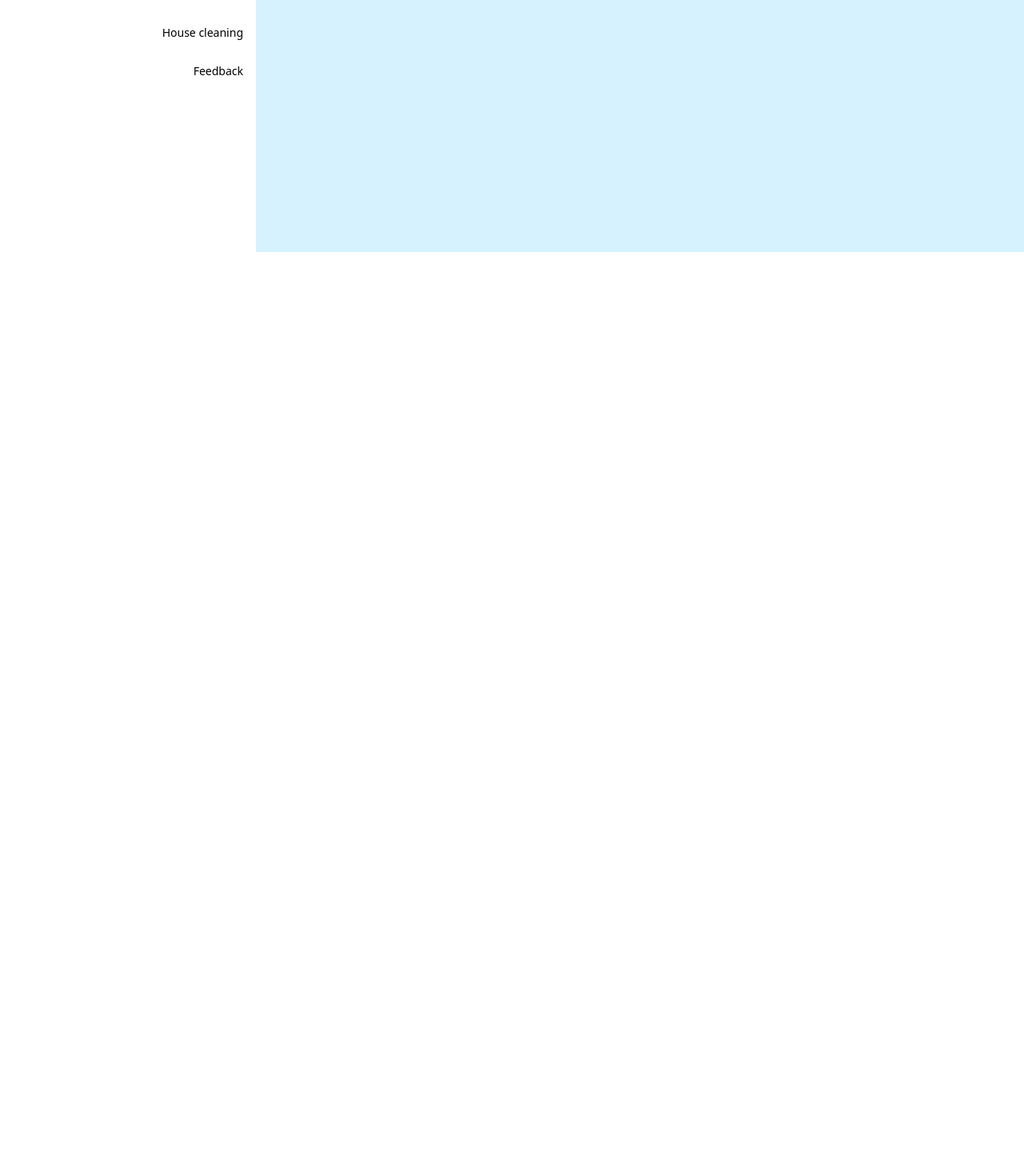
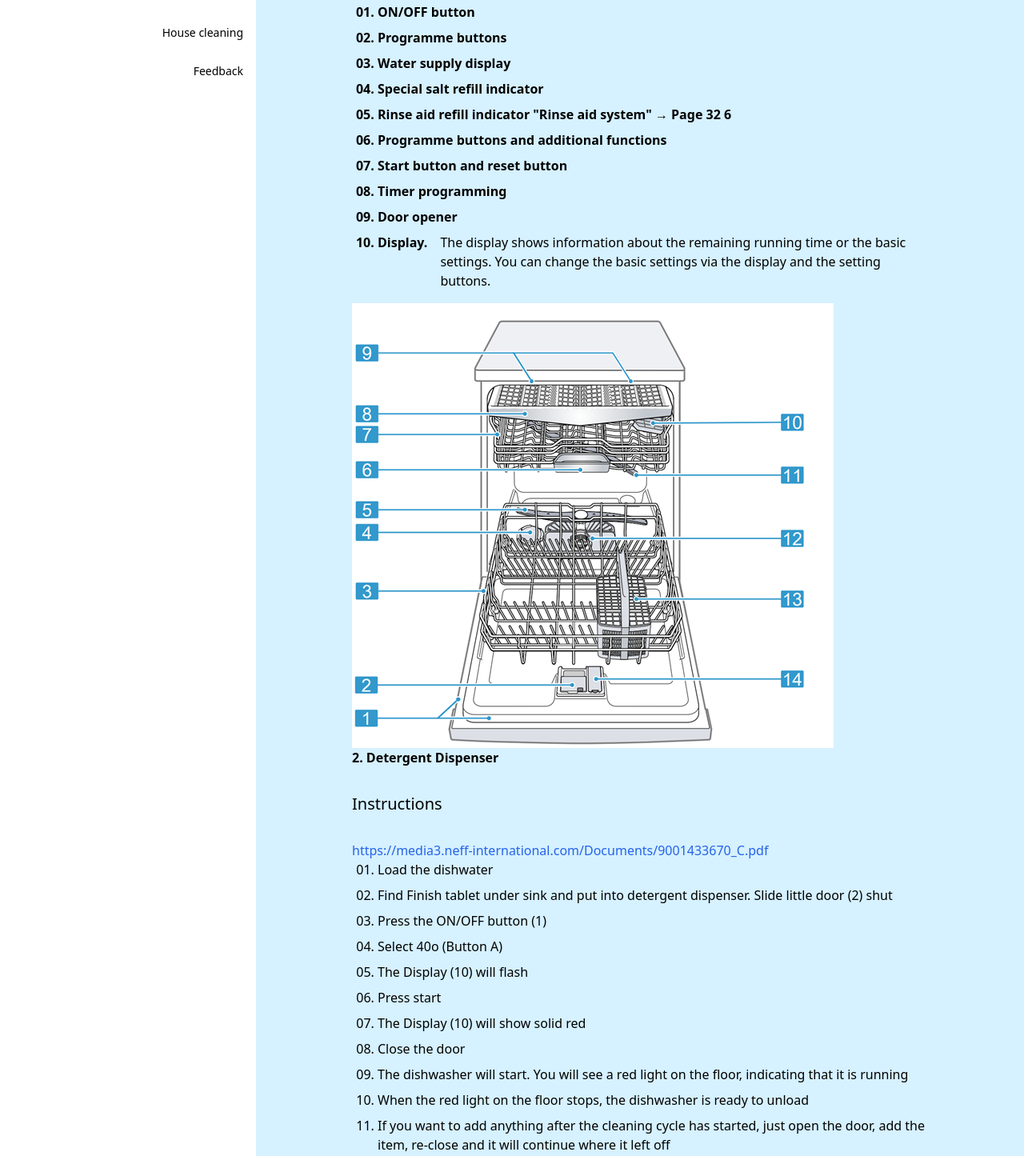
Before and after one commit to ConjecturesandRefutations/Four-Elms, a React (Create React App) app: page /appliances/dishwasher in a window 1280 px wide. Shown: the part 485-1930 px from the top of the page at 80% size. Before the commit the page ends 800 px from the top, so only its background shows below. Built offline with nearby package versions, Linux system fonts and the light colour scheme.

Commit message:
dishwasher added

```diff
--- a/src/App.css
+++ b/src/App.css
@@ -123,8 +123,13 @@ font-weight: bold;
   list-style-type: disc;
 }
 
-#url{
+#url, #urlTwo{
   word-wrap: break-word;
+}
+
+.badDiv{
+  display: flex;
+  flex-direction: row;
 }
 
 @media (max-width: 500px) {
--- a/src/pages/Appliances/Dishwasher.js
+++ b/src/pages/Appliances/Dishwasher.js
@@ -2,6 +2,9 @@ import { useContext, useEffect } from 'react'
 import { LangContext } from '../../context/language.context';
 
 import Navbar from "../../components/Navbar";
+
+import DishwasherOne from '../../images/Dishwasher/DishwasherOne.png'
+import DishwasherTwo from '../../images/Dishwasher/DishwasherTwo.png'
 
 function Dishwasher(){
 
@@ -25,12 +28,75 @@ return(
 
 <main class="background md:col-span-3" id='Dishwasher'>
 
-<div class='md:pt-10 w-3/5 mx-auto' >
+<div class='md:pt-10 w-3/4 mx-auto' >
 
-<h1 class='text-2xl font-bold mb-8 mt-4'> Mattis habitasse laoreet sociosqu, non vestibulum conubia </h1>
+<h1 class='text-2xl font-bold mb-8 mt-4'> {lang === 'english'  ? `Instructions for Dishwasher` : `Instrucciones para lavavajillas`} </h1>
 
-<p class='mb-8'>Diam suspendisse class egestas, sapien fringilla consequat, libero lorem eu convallis pretium scelerisque ipsum. Aenean lacinia imperdiet dictumst, nunc feugiat rutrum, sodales non risus vel orci integer. Posuere lacinia sed, per torquent, class eros suspendisse imperdiet ultrices aliquam.</p>
+<h2 class='text-xl mb-8'>{lang === 'english'  ? `Controls` : `Mandos`}</h2>
 
+<img class='mb-4' src={DishwasherOne} alt='dishwasher knobs' />
+
+<ol class='ordered ml-8 font-bold'>
+
+<li class='mb-2'>{lang==='english' ? 'ON/OFF button ' : 'Boton de encendido / apagado'}</li>
+
+<li class='mb-2'>{lang==='english' ? 'Programme buttons ' : 'Botones de programa'}</li>
+
+<li class='mb-2'>{lang==='english' ? 'Water supply display' : 'Pantalla de suministro de agua'}</li>
+
+<li class='mb-2'>{lang==='english' ? 'Special salt refill indicator ' : 'Indicador de recarga de sal especial'}</li>
+
+<li class='mb-2'>{lang==='english' ? `Rinse aid refill indicator "Rinse aid system" → Page 32 6 ` : `Indicador de recarga de abrillantador "Sistema de abrillantador" → Página 32 6`}</li>
+
+<li class='mb-2'>{lang==='english' ? 'Programme buttons and additional functions ' : 'Botones de programa y funciones adicionales'}</li>
+
+<li class='mb-2'>{lang==='english' ? 'Start button and reset button ' : 'Botón de inicio y botón de reinicio'}</li>
+
+<li class='mb-2'>{lang==='english' ? 'Timer programming' : 'Programación del temporizador'}</li>
+
+<li class='mb-2'>{lang==='english' ? 'Door opener' : 'Abridor de puerta.'}</li>
+
+<div class='badDiv'>
+<li class='mr-4'>{lang==='english' ? 'Display.' : 'Mostrar'}</li>
+<div class='font-normal'>{lang==='english' ? 'The display shows information about the remaining running time or the basic settings. You can change the basic settings via the display and the setting buttons. ' : 'La pantalla muestra información sobre el tiempo de funcionamiento restante o la configuración básica. Puede cambiar la configuración básica a través de la pantalla y los botones de configuración.'}</div>
+</div>
+
+</ol>
+
+<img src={DishwasherTwo} alt='dishwasherTwo' class='mt-4'/>
+
+<p class='mb-8 font-bold'>{lang==='english' ? `2. Detergent Dispenser` : `2. Dispensador de detergente`}</p>
+
+<h2 class='text-xl mb-8'>{lang === 'english'  ? `Instructions` : `Instrucciones`}</h2>
+
+<a class='text-blue-600' id='urlTwo' href='https://media3.neff-international.com/Documents/9001433670_C.pdf'>https://media3.neff-international.com/Documents/9001433670_C.pdf</a>
+
+<ol class='ordered ml-8'>
+
+<li class='mb-2'>{lang==='english' ? 'Load the dishwater' : 'Cargar el lavavajillas'}</li>
+
+<li class='mb-2'>{lang==='english' ? 'Find Finish tablet under sink and put into detergent dispenser. Slide little door (2) shut' : 'Encuentre la tableta Finish debajo del fregadero y colóquela en el dispensador de detergente. Desliza la puerta para cerrarla (2)'}</li>
+
+<li class='mb-2'>{lang==='english' ? 'Press the ON/OFF button (1)' : 'Presione el botón de ENCENDIDO/APAGADO (1)'}</li>
+
+<li class='mb-2'>{lang==='english' ? 'Select 40o (Button A)' : 'Seleccione 40 o (Botón A)'}</li>
+
+<li class='mb-2'>{lang==='english' ? `The Display (10) will flash` : `La pantalla (10) parpadeará`}</li>
+
+<li class='mb-2'>{lang==='english' ? 'Press start' : 'Presiona inicio'}</li>
+
+<li class='mb-2'>{lang==='english' ? 'The Display (10) will show solid red' : 'La pantalla (10) mostrará rojo continuo'}</li>
+
+<li class='mb-2'>{lang==='english' ? 'Close the door' : 'Cierre la puerta'}</li>
+
+<li class='mb-2'>{lang==='english' ? 'The dishwasher will start. You will see a red light on the floor, indicating that it is running' : 'El lavavajillas comenzará. Verás una luz roja en el suelo, indicando que está funcionando'}</li>
+
+<li class='mb-2'>{lang==='english' ? 'When the red light on the floor stops, the dishwasher is ready to unload' : 'Cuando la luz roja en el piso se detiene, el lavavajillas está listo para descargar'}</li>
+
+<li class='mb-2'>{lang==='english' ? 'If you want to add anything after the cleaning cycle has started, just open the door, add the item, re-close and it will continue where it left off' : 'Si desea agregar algo después de que haya comenzado el ciclo de limpieza, simplemente abra la puerta, agregue el artículo, vuelva a cerrar y continuará donde lo dejó'}</li>
+
+
+</ol>
 
 </div>
 
--- a/src/pages/Appliances/Microwave.js
+++ b/src/pages/Appliances/Microwave.js
@@ -27,7 +27,7 @@ return(
 
 <main class="background md:col-span-3" id='Microwave'>
 
-<div class='md:pt-10 w-3/5 mx-auto' >
+<div class='md:pt-10 w-3/4 mx-auto' >
 
 <h1 class='text-2xl font-bold mb-8 mt-4'> {lang === 'english'  ? `Instructions for Microwave` : `Instrucciones para Microondas`} </h1>
 
```
Also changed, not shown: src/images/Dishwasher/DishwasherOne.png (added), src/images/Dishwasher/DishwasherTwo.png (added).
